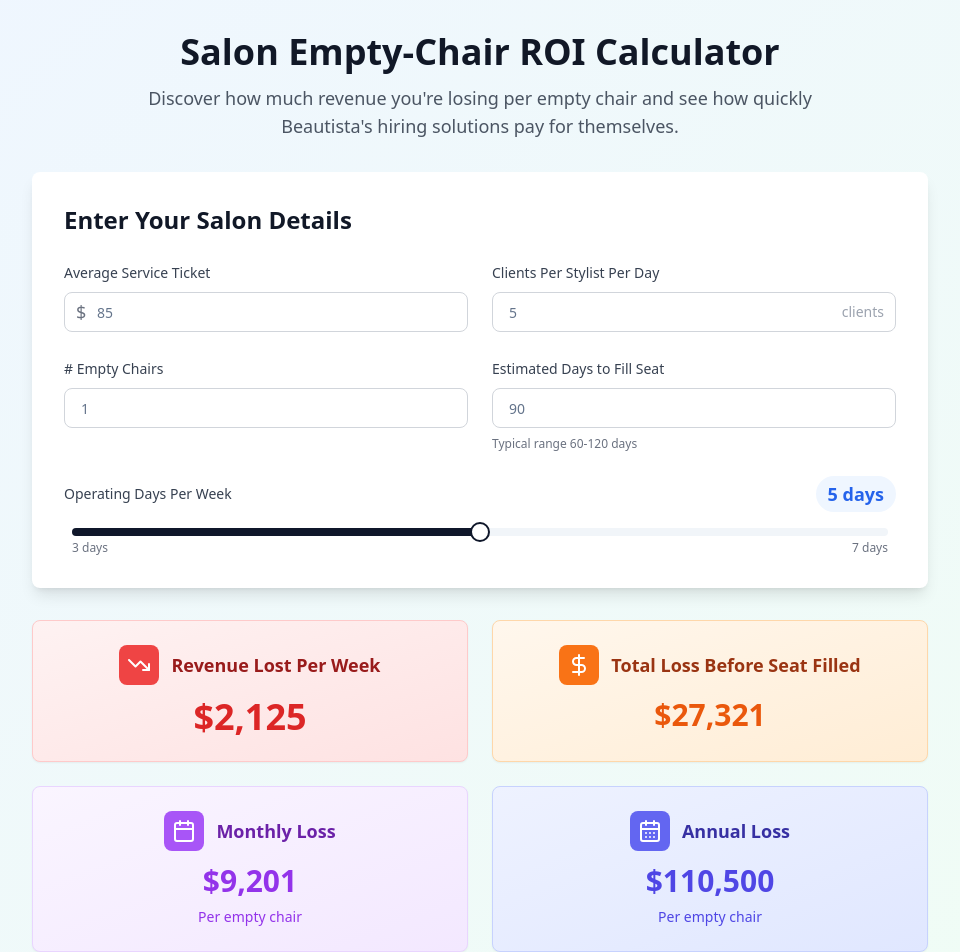
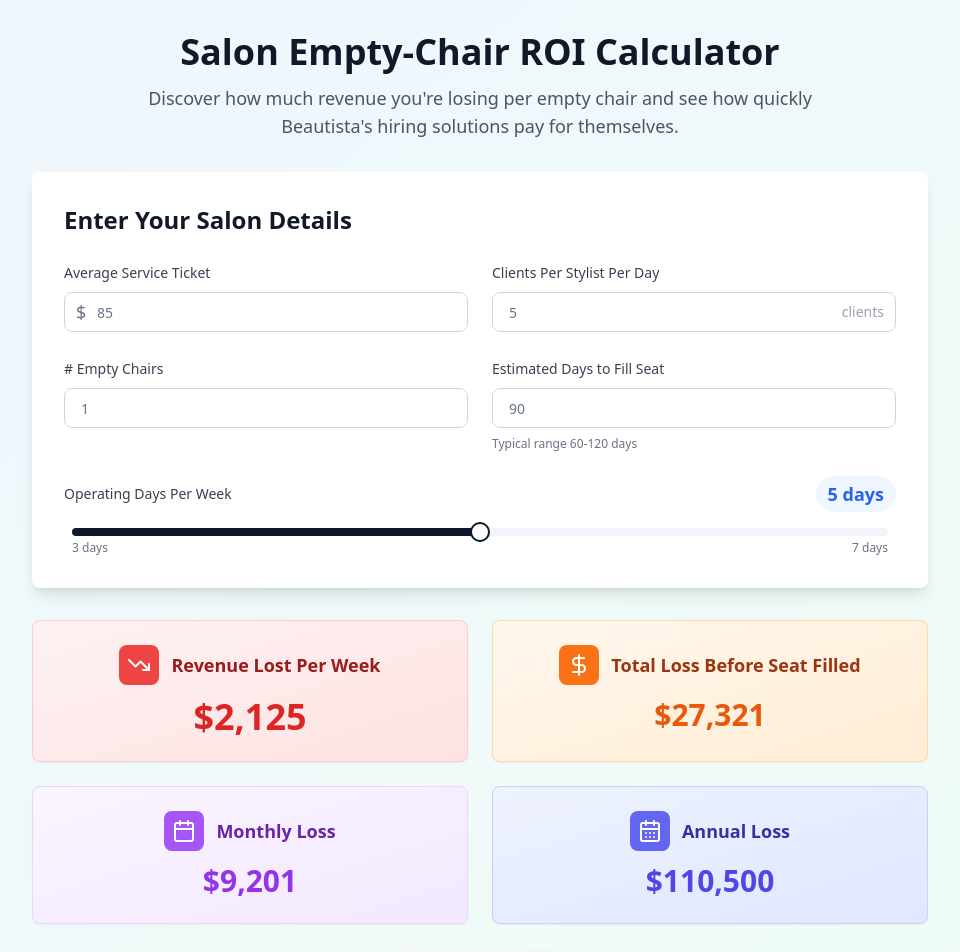
Before and after one commit to joncaldwell90/chair-loss-calculator-roi, a React (Vite) app: page / in a window 1280 px wide. Shown: the top 952 px of the page, without its empty margins (160-1120 px from the left). Built offline with nearby package versions, Linux system fonts and the light colour scheme.

Commit message:
Fix: Clarify loss labels
Update labels to reflect multi-chair calculations.

```diff
--- a/src/components/ResultsDisplay.tsx
+++ b/src/components/ResultsDisplay.tsx
@@ -87,7 +87,6 @@ const ResultsDisplay = ({
           }`}>
             {formatCurrency(monthlyLoss)}
           </p>
-          <p className="text-sm text-purple-600 mt-2">Per empty chair</p>
         </Card>
 
         <Card className={`p-6 bg-gradient-to-br from-indigo-50 to-indigo-100 border-indigo-200 transition-all duration-300 text-center ${
@@ -104,7 +103,6 @@ const ResultsDisplay = ({
           }`}>
             {formatCurrency(yearlyLoss)}
           </p>
-          <p className="text-sm text-indigo-600 mt-2">Per empty chair</p>
         </Card>
       </div>
 
```
